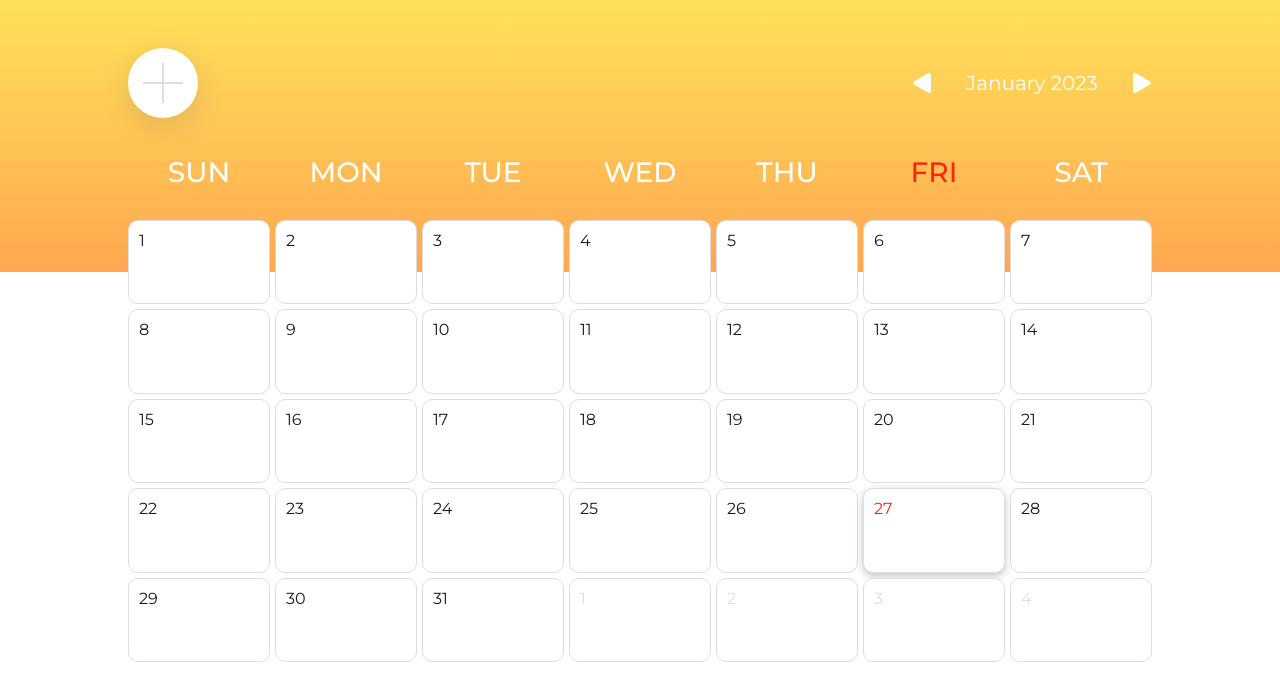
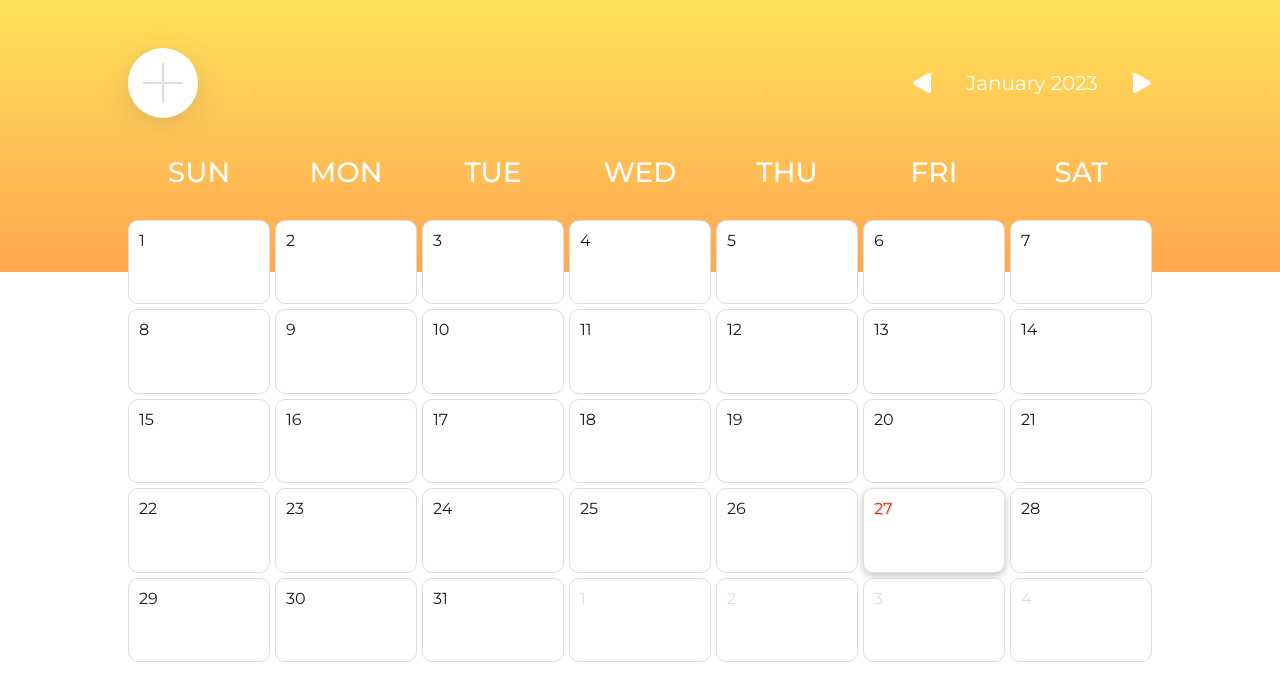
Before and after one commit to anastasiia-nahaiska/events_calendar, a React (Create React App) app: page / in a window 1280 px wide. Shown: the top 700 px of the page. Built offline with nearby package versions, Linux system fonts and the light colour scheme.

Commit message:
implemented ability to select day

```diff
--- a/src/components/Calendar/Calendar.tsx
+++ b/src/components/Calendar/Calendar.tsx
@@ -25,8 +25,6 @@ export const Calendar: React.FC = () => {
     dispatch(eventsActions.set(eventsFromLS))
   );
 
-  // eslint-disable-next-line no-console
-
   useEffect(() => {
     getEventsFromLocalStorage(eventsInLS);
   }, []);
@@ -46,13 +44,13 @@ export const Calendar: React.FC = () => {
     <div className="calendar">
       <DaysOfWeek />
 
-      {visibleDates.map(day => (
+      {visibleDates.map(date => (
         <Cell
-          key={`${day.getDate()}` + `${day.getMonth()}`}
-          day={day.getDate()}
-          isOtherMonth={selectedDate.getMonth() !== day.getMonth()}
-          isToday={today === `${day.getDate()} ${day.getMonth()} ${day.getFullYear()}`}
-          events={getFilteredEvents(day, events)}
+          key={`${date.getDate()}` + `${date.getMonth()}`}
+          date={date}
+          isOtherMonth={selectedDate.getMonth() !== date.getMonth()}
+          isToday={today === `${date.getDate()} ${date.getMonth()} ${date.getFullYear()}`}
+          events={getFilteredEvents(date, events)}
         />
       ))}
     </div>
--- a/src/components/Cell/Cell.scss
+++ b/src/components/Cell/Cell.scss
@@ -23,6 +23,11 @@
 
   &--today {
     color: $c-red;
+
+    text-shadow: 1px 1px 0px rgba(0,0,0,0.2);
+  }
+
+  &--selected {
     box-shadow: rgba(0, 0, 0, 0.24) 0px 3px 8px;
   }
 }
--- a/src/components/Cell/Cell.tsx
+++ b/src/components/Cell/Cell.tsx
@@ -1,32 +1,48 @@
+/* eslint-disable no-console */
 import React from 'react';
 import cn from 'classnames';
+import moment from 'moment';
 
 import './Cell.scss';
 import { EventI } from '../../types/Event';
 import { Event } from '../Event';
+import { useAppDispatch, useAppSelector } from '../../app/hooks';
+import { actions as selectedDayActions } from '../../features/selectedDate';
 
 type Props = {
-  day: number;
+  date: Date;
   isOtherMonth: boolean;
   isToday: boolean;
   events: EventI[];
 };
 
 export const Cell: React.FC<Props> = ({
-  day,
+  date,
   isOtherMonth,
   isToday,
   events
 }) => {
+  const dispatch = useAppDispatch();
+  const selectedDate = useAppSelector(state => state.selectedDate);
+
+  const setSelectedDate = (choosedDay: Date) => (
+    dispatch(selectedDayActions.set(choosedDay))
+  );
+
+  const isSelected = moment(selectedDate).format("YYYY-MM-DD")
+    === moment(date).format("YYYY-MM-DD");
+
   return (
     <div
+      onClick={() => setSelectedDate(date)}
       className={cn(
         "cell",
         {"cell--another_month": isOtherMonth},
-        {"cell--today": isToday}
+        {"cell--today": isToday},
+        {"cell--selected": isSelected}
       )}
     >
-      <p className="cell__date">{day}</p>
+      <p className="cell__date">{date.getDate()}</p>
 
       {events.map(event => <Event key={event.id} event={event} />)}
     </div>
--- a/src/components/DaysOfWeek/DaysOfWeek.tsx
+++ b/src/components/DaysOfWeek/DaysOfWeek.tsx
@@ -1,21 +1,14 @@
 import React from 'react';
-import cn from 'classnames';
 
 import { daysOfWeek } from './constants';
 
 import './DaysOfWeek.scss';
 
-export const DaysOfWeek: React.FC = () => {
-  const today = new Date();
-
-  return (
+export const DaysOfWeek: React.FC = () =>  (
   <>
-      {daysOfWeek.map(({ day, id }, i) => (
+    {daysOfWeek.map(({ day, id }) => (
       <p
-          className={cn(
-            "dayOfWeek",
-            {"dayOfWeek--current": i === today.getDay()}
-          )}
+        className={"dayOfWeek"}
         key={id}
       >
         {day}
@@ -23,4 +16,3 @@ export const DaysOfWeek: React.FC = () => {
     ))}
   </>
 );
-};
--- a/src/components/Event/Event.scss
+++ b/src/components/Event/Event.scss
@@ -1,6 +1,9 @@
 @import "../../styles/variables.scss";
 
 .event {
+  display: flex;
+  align-items: center;
+  gap: 6px;
   padding: 2px 6px;
   margin-bottom: 2px;
 
@@ -11,4 +14,11 @@
 
   font-size: 10px;
   color: $c-white;
+
+  &__title {
+    position: relative;
+
+    padding-left: 6px;
+    border-left: 1px solid $c-white;
+  }
 }
--- a/src/components/Event/Event.tsx
+++ b/src/components/Event/Event.tsx
@@ -10,6 +10,6 @@ type Props = {
 export const Event: React.FC<Props> = ({ event }) => (
   <div className="event">
     <span className="event__time">{event?.time || '-'}</span>
-    <span className="event__title">{` | ${event.title}`}</span>
+    <p className="event__title">{event.title}</p>
   </div>
 );
--- a/src/features/selectedDate.ts
+++ b/src/features/selectedDate.ts
@@ -7,6 +7,8 @@ const selectedDateSlice = createSlice({
   reducers: {
     set: (date, action: PayloadAction<Date>) => {
       date = action.payload;
+
+      return date;
     },
     setNextMonth: (date) => {
       if (date.getMonth() === 11) {
```
Lines whose indentation alone changed are shown as unchanged.
